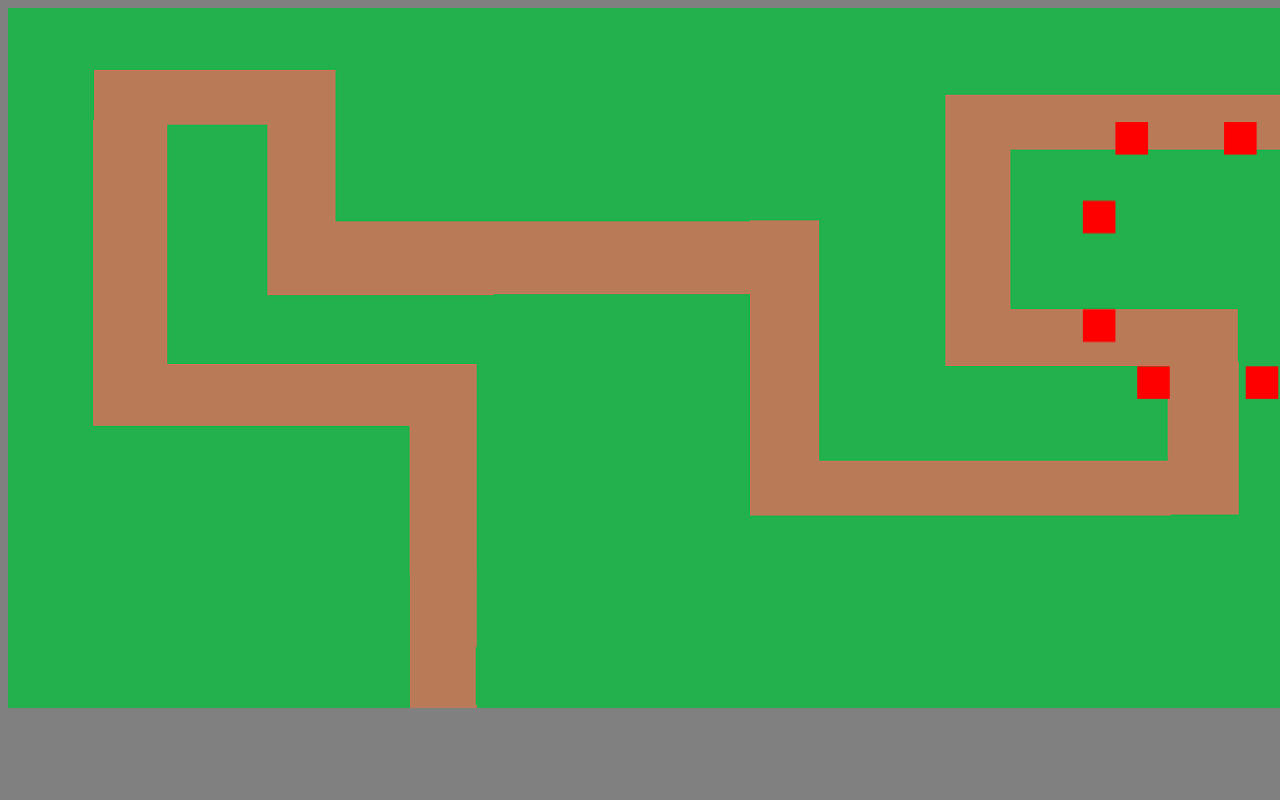
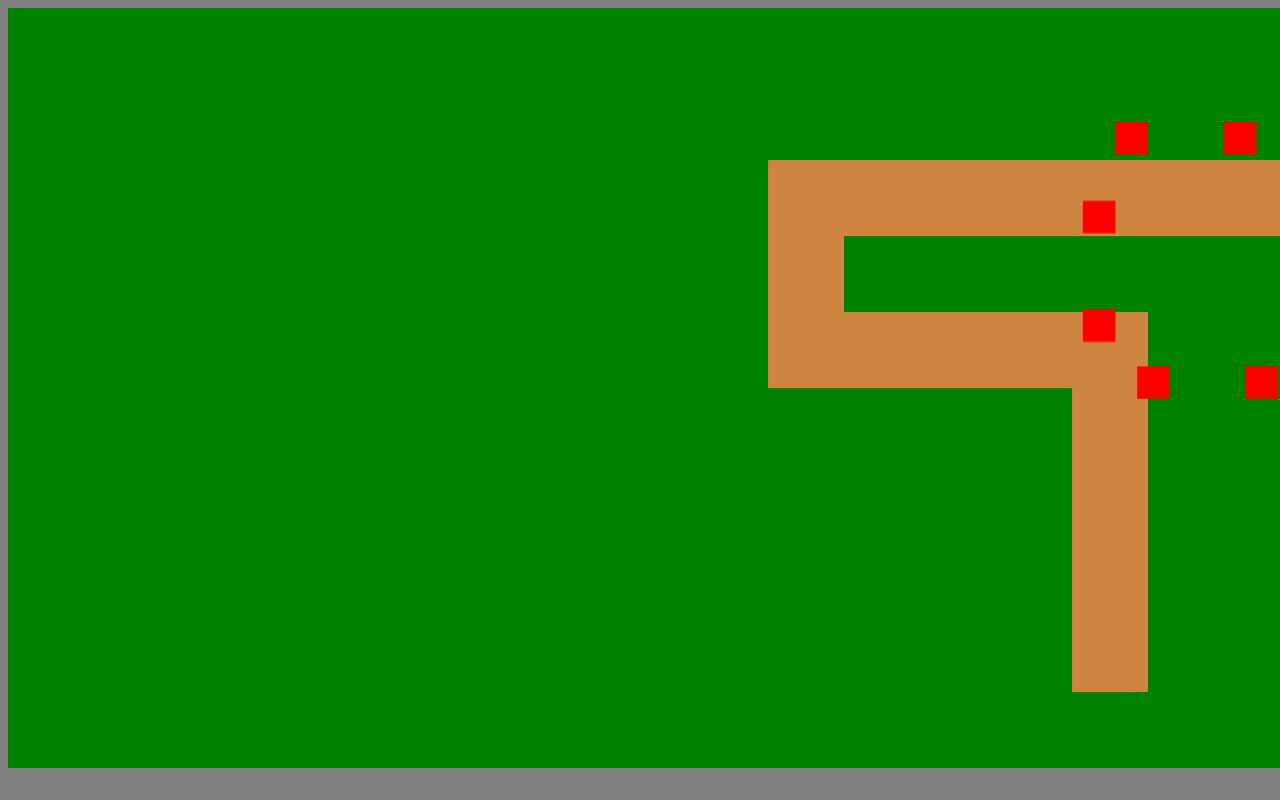
Before and after one commit to JensPatomella/Patomella-Jens-Programmering-Slutprojekt, a plain HTML site: page index.html in a window 1280 px wide. Shown: the top 800 px of the page. Drawn offline with Linux system fonts and the light colour scheme.

Commit message:
ändrat hur kartan skapas för att kunna skapa tornen lättare

```diff
--- a/app.js
+++ b/app.js
@@ -3,25 +3,29 @@ canvas.width = 1400
 canvas.height = 700
 let ctx = canvas.getContext('2d');
 
-let enemy = {
-  speed: 2.5,
-  turn: 0,
-  xPos: 1370,
-  yPos: 105,
-  size: 30,
+class enemy  {
+  constructor(speed, turn, xPos, yPos, size){
+  this.speed = speed;
+  this.turn = turn;
+  this.xPos = xPos;
+  this.yPos = yPos;
+  this.size = size;
+  }
 }
 
 arrayEnemy = []
 
+let tower = {
+  type: 0,
+  xPos: 0,
+  yPos: 0,
+}
+
+arrayTowers = []
+
 for (i=0; i<10; i++){
-  enemy = {
-    speed: 2.5,
-    turn: 0,
-    xPos: 1370 + i*100,
-    yPos: 105,
-    size: 30,
-  }
-  arrayEnemy.push(enemy)
+  let nenemy = new enemy(2.5, 0, 1370+i*100, 105, 30)
+  arrayEnemy.push(nenemy)
 }
 
 
@@ -62,36 +66,95 @@ function pathWalk(n){
   return n.turn
 }
 
+
+
+class tile  {
+  constructor(used, xCord, yCord, size, path){
+  this.used = used;
+  this.xCord = xCord;
+  this.yCord = yCord;
+  this.size = size;
+  this.path = path;
+  }
+}
+
+arrayTiles = [];
+
+function mapcreate() {
+  for (let i = 0; i<10; i++){
+    for (let j = 0; j<20; j++){
+      arrayTiles.push(new tile(false, j*70, i*70, 70, false))
+    }
+  }
+  return arrayTiles
+}
+
+arrayTiles = mapcreate()
+
+function pathCreate(){
+  for (let i = 0; i<arrayTiles.length; i++){
+    if (arrayTiles[i].yCord == 140 && (arrayTiles[i].xCord <= 1400 && arrayTiles[i].xCord >= 700)) {
+      arrayTiles[i].used = true
+      arrayTiles[i].path = true
+    }
+    if (arrayTiles[i].xCord == 700 && (arrayTiles[i].yCord == 210 || arrayTiles[i].yCord == 280)) {
+      arrayTiles[i].used = true
+      arrayTiles[i].path = true
+    }
+    if  (arrayTiles[i].yCord == 280 && (arrayTiles[i].xCord <= 980 && arrayTiles[i].xCord >= 770)) {
+      arrayTiles[i].used = true
+      arrayTiles[i].path = true
+    }
+    if  (arrayTiles[i].xCord == 980 && (arrayTiles[i].yCord <= 560 && arrayTiles[i].yCord >= 350)) {
+      arrayTiles[i].used = true
+      arrayTiles[i].path = true
+    }
+  }
+  return arrayTiles;
+}
+arrayTiles = pathCreate()
+console.log(arrayTiles)
+
+
 function animate() {
 
   // Rensar gammalt visuellt innehåll
   ctx.clearRect(0, 0, canvas.width, canvas.height)
 
-  arrayEnemy.forEach(enemy => {
 
+  arrayTiles.forEach(tile => {
+    if (tile.path == false)
+      ctx.fillStyle = "green"
+    else
+      ctx.fillStyle = "peru"
 
+    ctx.fillRect(tile.xCord, tile.yCord, tile.size, tile.size)
+  });
+
+  arrayEnemy.forEach(nenemy => {
     //left
-  if (pathWalk(enemy) == 0) {
-    enemy.xPos -= enemy.speed
+    if (pathWalk(nenemy) == 0) {
+      nenemy.xPos -= nenemy.speed
     }
     //down
-  if (pathWalk(enemy) == 1) {
-    enemy.yPos += enemy.speed
+    if (pathWalk(nenemy) == 1) {
+      nenemy.yPos += nenemy.speed
     }
     //right
-  if (pathWalk(enemy) == 2) {
-    enemy.xPos += enemy.speed
+    if (pathWalk(nenemy) == 2) {
+      nenemy.xPos += nenemy.speed
     }
     //up
-  if (pathWalk(enemy) == 3) {
-    enemy.yPos -= enemy.speed
+    if (pathWalk(nenemy) == 3) {
+      nenemy.yPos -= nenemy.speed
     }
 
 
     ctx.fillStyle = "red"
-  ctx.fillRect(enemy.xPos, enemy.yPos, enemy.size, enemy.size)
+    ctx.fillRect(nenemy.xPos, nenemy.yPos, nenemy.size, nenemy.size)
 
   });
+
   window.requestAnimationFrame(animate)
 }
 
--- a/index.html
+++ b/index.html
@@ -7,12 +7,11 @@
     <link rel="stylesheet" href="style.css">
 </head>
 <body>
-    <img id="tile" src="resources/tile.png" style="display: none">
     <div id="bing">
     <canvas id="canvas"></canvas>
     <div id="cont">
-        <div class="towerBox"></div>
-        <div class="towerBox"></div>
+        <div class="towerBox" id="melee"></div>
+        <div class="towerBox" id="range"></div>
     </div>
     </div>
     <script src="app.js"></script>
--- a/style.css
+++ b/style.css
@@ -4,7 +4,7 @@ html {
 
 #canvas {
     height: 95vh;
-    background-image: url(map1.png);
+    /*background-image: url(map1.png);*/
     background-repeat: no-repeat;
 }
 
```
Lines whose indentation alone changed are shown as unchanged.
